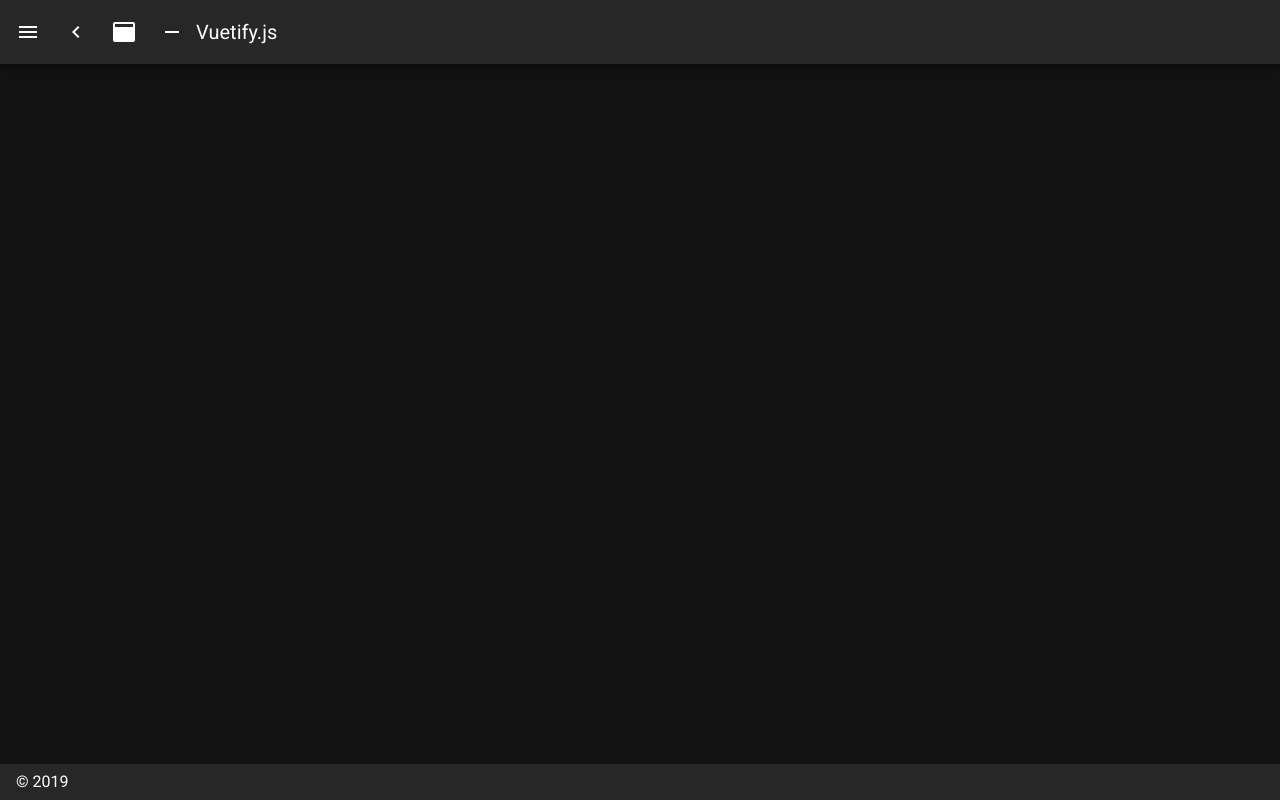
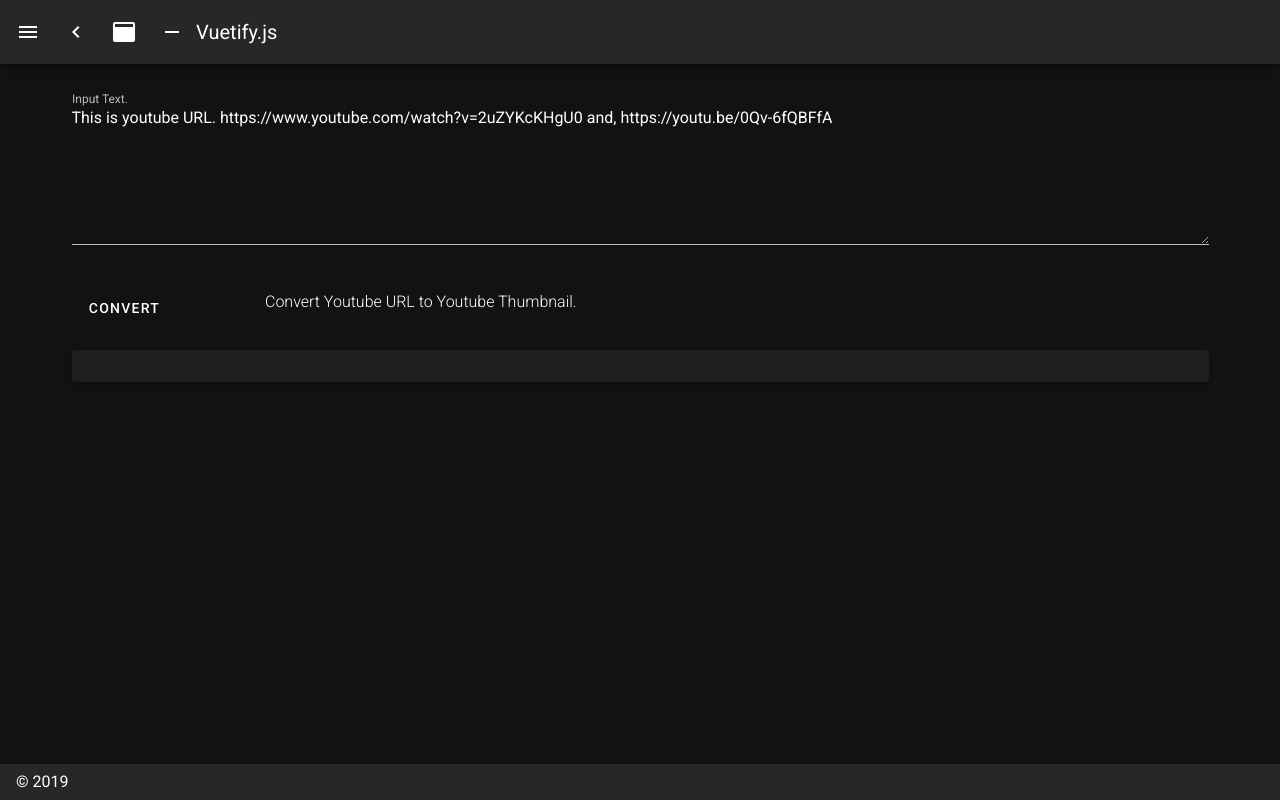
Before and after one commit to yamanakata1/nuxt_demo, a Nuxt app in the folder nuxt_demo/: page /textarea in a window 1280 px wide. Before the commit this address had no page. Built offline with nearby package versions, Linux system fonts and the light colour scheme.

Commit message:
Add textarea page

```diff
--- a/nuxt_demo/layouts/default.vue
+++ b/nuxt_demo/layouts/default.vue
@@ -87,6 +87,11 @@ export default {
           icon: 'mdi-calendar',
           title: 'Calendar',
           to: '/calendar'
+        },
+        {
+          icon: 'mdi-access-point',
+          title: 'TextArea',
+          to: '/textarea'
         }
       ],
       miniVariant: false,
--- a/nuxt_demo/package.json
+++ b/nuxt_demo/package.json
@@ -14,7 +14,8 @@
     "cross-env": "^5.2.0",
     "express": "^4.16.4",
     "moment": "^2.24.0",
-    "nuxt": "^2.0.0"
+    "nuxt": "^2.0.0",
+    "socket.io": "^2.3.0"
   },
   "devDependencies": {
     "@nuxtjs/vuetify": "^1.0.0",
--- /dev/null
+++ b/nuxt_demo/pages/textarea.vue
@@ -0,0 +1,63 @@
+<template>
+  <v-container fluid>
+    <v-row>
+      <v-col cols="12">
+        <v-textarea
+	  ref="inputText"
+          name="input"
+          label="Input Text."
+          value="This is youtube URL. https://www.youtube.com/watch?v=2uZYKcKHgU0 and, https://youtu.be/0Qv-6fQBFfA"
+        ></v-textarea>
+      </v-col>
+    </v-row>
+    <v-row>
+      <v-col cols="2">
+        <v-btn text @click="convertInputText">
+          Convert
+        </v-btn>
+      </v-col>
+      <v-col cols="10">
+        <span class="font-weight-light">Convert Youtube URL to Youtube Thumbnail.</span>
+      </v-col>
+    </v-row>
+    <v-row>
+      <v-col cols="12">
+        <v-card>
+          <v-card-text>
+	    {{normalText}}
+          </v-card-text>
+	  <div v-for="(url, index) in thumbnailURLs" :key="index">
+	    <img :src="url">
+	  </div>
+        </v-card>
+      </v-col>
+    </v-row>
+  </v-container>
+</template>
+
+<script>
+export default {
+  data () {
+    return {
+      normalText: '',
+      thumbnailURLs: [],
+    }
+  },
+  methods: {
+    convertInputText () {
+      const str = this.$refs.inputText.value.trim()
+      this.setNormalText(str)
+      this.setThumbnailURLs(str)
+    },
+    setNormalText (str) {
+      const regex = new RegExp('https://www\\.youtube\\.com/watch\\?v=[a-zA-Z0-9_\\-]+|https://youtu\\.be/[a-zA-Z0-9_\\-]+', 'g')
+      this.normalText = str.replace(regex, '')
+    },
+    setThumbnailURLs (str) {
+      const regex = new RegExp('https://www\\.youtube\\.com/watch\\?v=[a-zA-Z0-9_\\-]+|https://youtu\\.be/[a-zA-Z0-9_\\-]+', 'g')
+      const regex2 = new RegExp('https://www\\.youtube\\.com/watch\\?v=([a-zA-Z0-9_\\-]+)|https://youtu\\.be/([a-zA-Z0-9_\\-]+)')
+      this.thumbnailURLs = str.match(regex).map(v => v.replace(regex2, 'https://img.youtube.com/vi/$1$2/default.jpg'))
+    }
+  }
+}
+</script>
```
